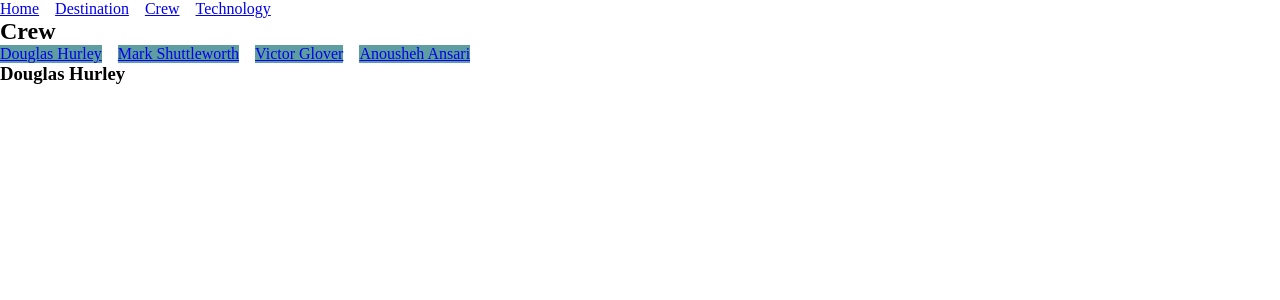
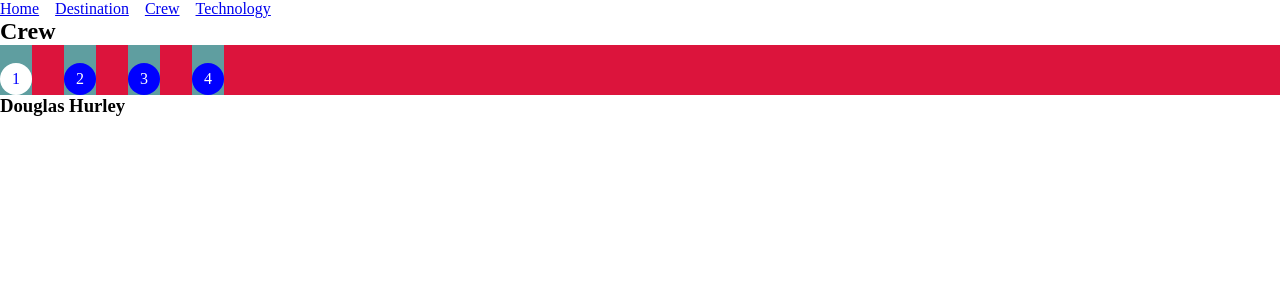
Before and after one commit to KorneyChervonenko/space-tourism, a React (Vite) app: page /crew/douglas-hurley in a window 1280 px wide. Shown: the top 300 px of the page. Built offline with nearby package versions, Linux system fonts and the light colour scheme.

Commit message:
MemberNav extends Menu

```diff
--- a/src/App.jsx
+++ b/src/App.jsx
@@ -52,7 +52,7 @@ export default function App() {
 			<BrowserRouter>
 				<PageNav />
 				<Routes>
-					<Route index element={<Navigate replace to="home" />} />
+					<Route index element={<Navigate replace to="crew" />} />
 					<Route path="home" element={<Home />} />
 					<Route path="destination" element={<Destination planets={planets} />}>
 						<Route index element={<Navigate replace to={planets.at(0).url} />} />
--- a/src/components/Member/MemberNav.module.scss
+++ b/src/components/Member/MemberNav.module.scss
@@ -1,14 +1,40 @@
-// .memberMenu {
-// 	display: flex;
-// 	flex-direction: row;
-// }
+@import '../../styles/_reset.scss';
+@import '../../styles/_helpers.scss';
+@import '../../styles/_vars.scss';
 
 .itemMenu {
+	background-color: crimson;
+	// margin-inline-start: 5rem;
 	display: flex;
 	flex-direction: row;
-	column-gap: 1rem;
+	column-gap: 2rem;
+
+	counter-reset: number;
 
 	> .item {
 		background-color: cadetblue;
+		// block-size: 1rem;
+
+		> .pageLink {
+			counter-increment: number;
+			text-decoration: none;
+
+			color: white;
+			font-size: 0;
+
+			&::after {
+				font-size: 1rem;
+				content: counter(number);
+				@include circle(2rem);
+				background-color: blue;
+			}
+
+			&:global(.active) {
+				&::after {
+					background-color: white;
+					color: blue;
+				}
+			}
+		}
 	}
 }
--- a/src/components/Menu/Menu.jsx
+++ b/src/components/Menu/Menu.jsx
@@ -9,13 +9,27 @@ Menu.propTypes = {
 };
 
 export default function Menu({ items, title, styles }) {
+	// console.log(styles);
+
 	return (
+		// <nav>
+		// 	<h3 className="visually-hidden">{title}</h3>
+		// 	<menu className={styles.itemMenu}>
+		// 		{items.map((item) => (
+		// 			<li className={styles.item} key={item.url}>
+		// 				<NavLink to={item.url}>{item.name}</NavLink>
+		// 			</li>
+		// 		))}
+		// 	</menu>
+		// </nav>
 		<nav>
 			<h3 className="visually-hidden">{title}</h3>
 			<menu className={styles.itemMenu}>
 				{items.map((item) => (
 					<li className={styles.item} key={item.url}>
-						<NavLink to={item.url}>{item.name}</NavLink>
+						<NavLink className={styles.pageLink} to={item.url}>
+							{item.name}
+						</NavLink>
 					</li>
 				))}
 			</menu>
```
